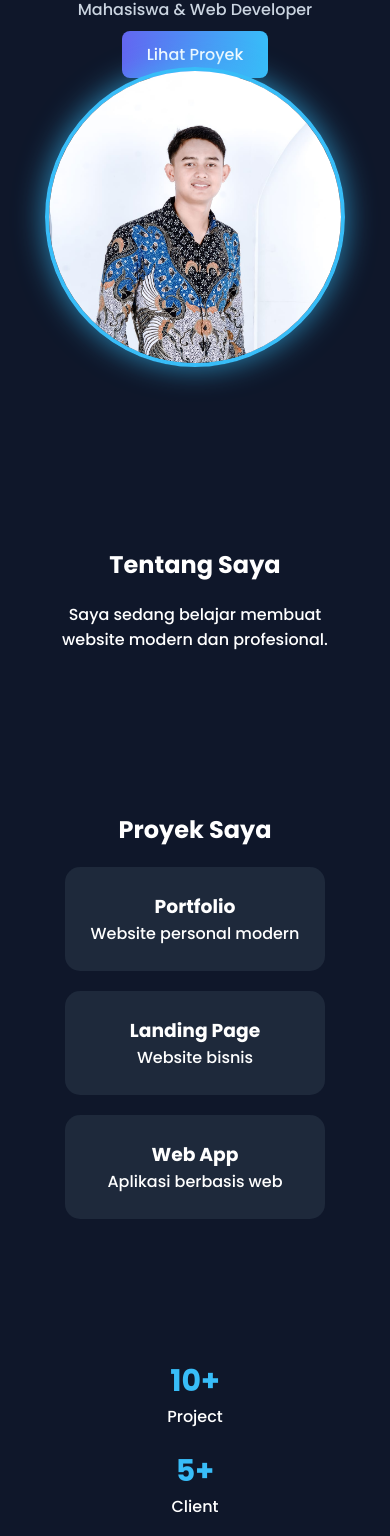
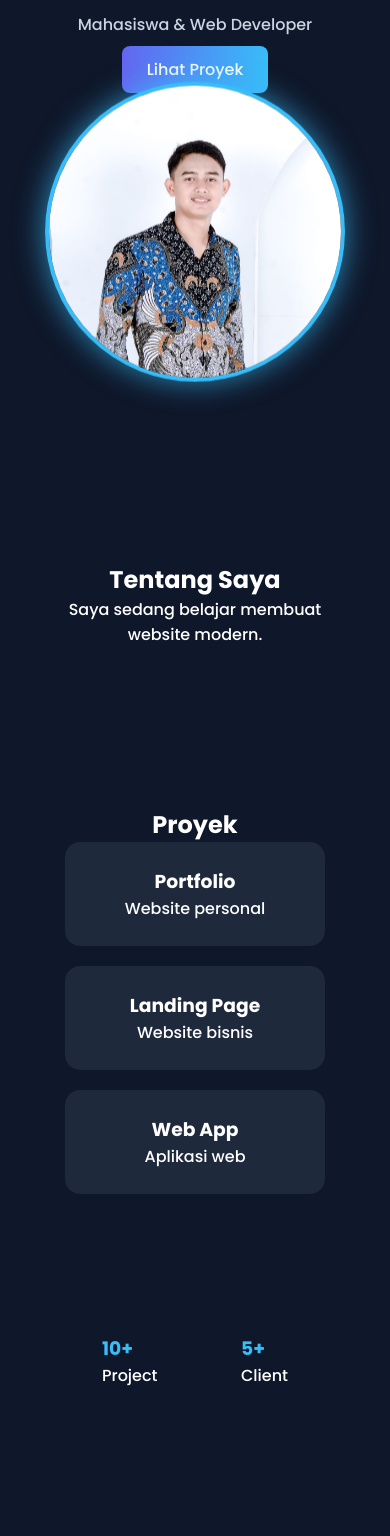
Before and after one commit to modalnekad/portfolio, a plain HTML site: page index.html in a window 390 px wide. Shown: the part 464-2000 px from the top of the page. Drawn offline with nearby package versions, Linux system fonts and the light colour scheme.

Commit message:
Update index.html

```diff
--- a/index.html
+++ b/index.html
@@ -8,7 +8,7 @@
 <!-- FONT -->
 <link href="https://fonts.googleapis.com/css2?family=Poppins:wght@300;500;700&display=swap" rel="stylesheet">
 
-<!-- AOS ANIMATION -->
+<!-- AOS -->
 <link href="https://unpkg.com/aos@2.3.4/dist/aos.css" rel="stylesheet">
 
 <style>
@@ -43,11 +43,6 @@ nav a {
     color: white;
     margin-left: 20px;
     text-decoration: none;
-    transition: 0.3s;
-}
-
-nav a:hover {
-    color: #38bdf8;
 }
 
 /* HERO */
@@ -79,25 +74,27 @@ nav a:hover {
     border-radius: 8px;
     text-decoration: none;
     color: white;
-    transition: 0.3s;
 }
 
-.btn:hover {
-    transform: scale(1.05);
-}
-
-/* FOTO */
-.hero img {
+/* FOTO WRAPPER (ANTI GAGAL BULAT) */
+.photo-wrapper {
     width: 300px;
     height: 300px;
     border-radius: 50%;
-    object-fit: cover;
+    overflow: hidden;
     border: 4px solid #38bdf8;
     box-shadow: 0 0 30px rgba(56,189,248,0.7);
     animation: float 3s ease-in-out infinite;
 }
 
-/* ANIMATION FLOAT */
+/* FOTO */
+.photo-wrapper img {
+    width: 100%;
+    height: 100%;
+    object-fit: cover;
+}
+
+/* FLOAT ANIMATION */
 @keyframes float {
     0% { transform: translateY(0px); }
     50% { transform: translateY(-15px); }
@@ -110,11 +107,6 @@ nav a:hover {
     text-align: center;
 }
 
-.section h2 {
-    margin-bottom: 20px;
-}
-
-/* CARDS */
 .cards {
     display: flex;
     gap: 20px;
@@ -127,12 +119,10 @@ nav a:hover {
     padding: 25px;
     width: 260px;
     border-radius: 15px;
-    transition: 0.3s;
 }
 
 .card:hover {
     transform: translateY(-10px);
-    background: #334155;
 }
 
 /* STATS */
@@ -140,11 +130,9 @@ nav a:hover {
     display: flex;
     justify-content: space-around;
     padding: 60px;
-    text-align: center;
 }
 
 .stats h3 {
-    font-size: 30px;
     color: #38bdf8;
 }
 
@@ -153,10 +141,6 @@ nav a:hover {
     text-align: center;
     padding: 80px;
     background: linear-gradient(90deg, #6366f1, #38bdf8);
-}
-
-.cta h2 {
-    margin-bottom: 20px;
 }
 
 /* FOOTER */
@@ -171,16 +155,6 @@ footer {
     .hero {
         flex-direction: column;
         text-align: center;
-    }
-
-    nav {
-        flex-direction: column;
-        align-items: center;
-    }
-
-    .stats {
-        flex-direction: column;
-        gap: 20px;
     }
 }
 </style>
@@ -207,34 +181,34 @@ footer {
         <a href="#project" class="btn">Lihat Proyek</a>
     </div>
 
-    <!-- FOTO KAMU -->
-    <img src="profile.jpeg" alt="Foto Saya" data-aos="fade-left">
+    <!-- FOTO BULAT FIX -->
+    <div class="photo-wrapper" data-aos="fade-left">
+        <img src="profile.jpeg" alt="Foto Saya">
+    </div>
 </section>
 
 <!-- ABOUT -->
 <section id="about" class="section" data-aos="fade-up">
     <h2>Tentang Saya</h2>
-    <p>Saya sedang belajar membuat website modern dan profesional.</p>
+    <p>Saya sedang belajar membuat website modern.</p>
 </section>
 
 <!-- PROJECT -->
 <section id="project" class="section">
-    <h2 data-aos="fade-up">Proyek Saya</h2>
+    <h2 data-aos="fade-up">Proyek</h2>
 
     <div class="cards">
         <div class="card" data-aos="zoom-in">
             <h3>Portfolio</h3>
-            <p>Website personal modern</p>
+            <p>Website personal</p>
         </div>
-
         <div class="card" data-aos="zoom-in">
             <h3>Landing Page</h3>
             <p>Website bisnis</p>
         </div>
-
         <div class="card" data-aos="zoom-in">
             <h3>Web App</h3>
-            <p>Aplikasi berbasis web</p>
+            <p>Aplikasi web</p>
         </div>
     </div>
 </section>
@@ -249,16 +223,6 @@ footer {
         <h3>5+</h3>
         <p>Client</p>
     </div>
-    <div data-aos="flip-up">
-        <h3>1 Tahun</h3>
-        <p>Experience</p>
-    </div>
-</section>
-
-<!-- CTA -->
-<section class="cta" data-aos="fade-up">
-    <h2>Siap membuat website keren?</h2>
-    <a href="#contact" class="btn">Hubungi Saya</a>
 </section>
 
 <!-- CONTACT -->
@@ -269,16 +233,13 @@ footer {
 
 <!-- FOOTER -->
 <footer>
-    <p>© 2026 - UUD</p>
+    <p>© 2026 - janguud</p>
 </footer>
 
-<!-- AOS SCRIPT -->
+<!-- AOS -->
 <script src="https://unpkg.com/aos@2.3.4/dist/aos.js"></script>
 <script>
-AOS.init({
-    duration: 1000,
-    once: true
-});
+AOS.init();
 </script>
 
 </body>
```
